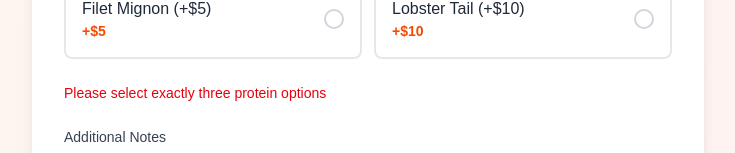
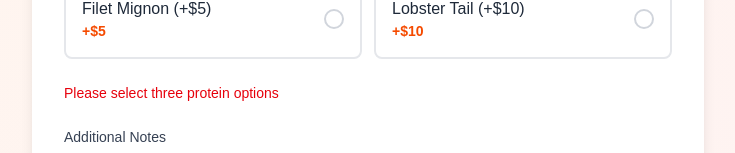
Before and after one commit to somramnani/hibachi-orders, a Next.js app: page / in a window 1280 px wide. Shown: the part 1483-1636 px from the top of the page, without its empty margins (272-1007 px from the left). Built offline with nearby package versions, Linux system fonts and the light colour scheme.

Commit message:
remove exactly

```diff
--- a/src/app/api/submit-order/route.js
+++ b/src/app/api/submit-order/route.js
@@ -87,7 +87,6 @@ export async function POST(request) {
     }
 
 
-
     console.log('New order received:', {
       guestName,
       proteins,
--- a/src/app/page.js
+++ b/src/app/page.js
@@ -185,7 +185,7 @@ export default function Home() {
                 const selectedCount = formData.proteins.filter(Boolean).length;
                 if (selectedCount === 0) {
                   return (
-                    <p className="text-sm text-red-600 mt-2">Please select exactly three protein options</p>
+                    <p className="text-sm text-red-600 mt-2">Please select three protein options</p>
                   );
                 }
                 if (selectedCount > 0 && selectedCount < 3) {
```
